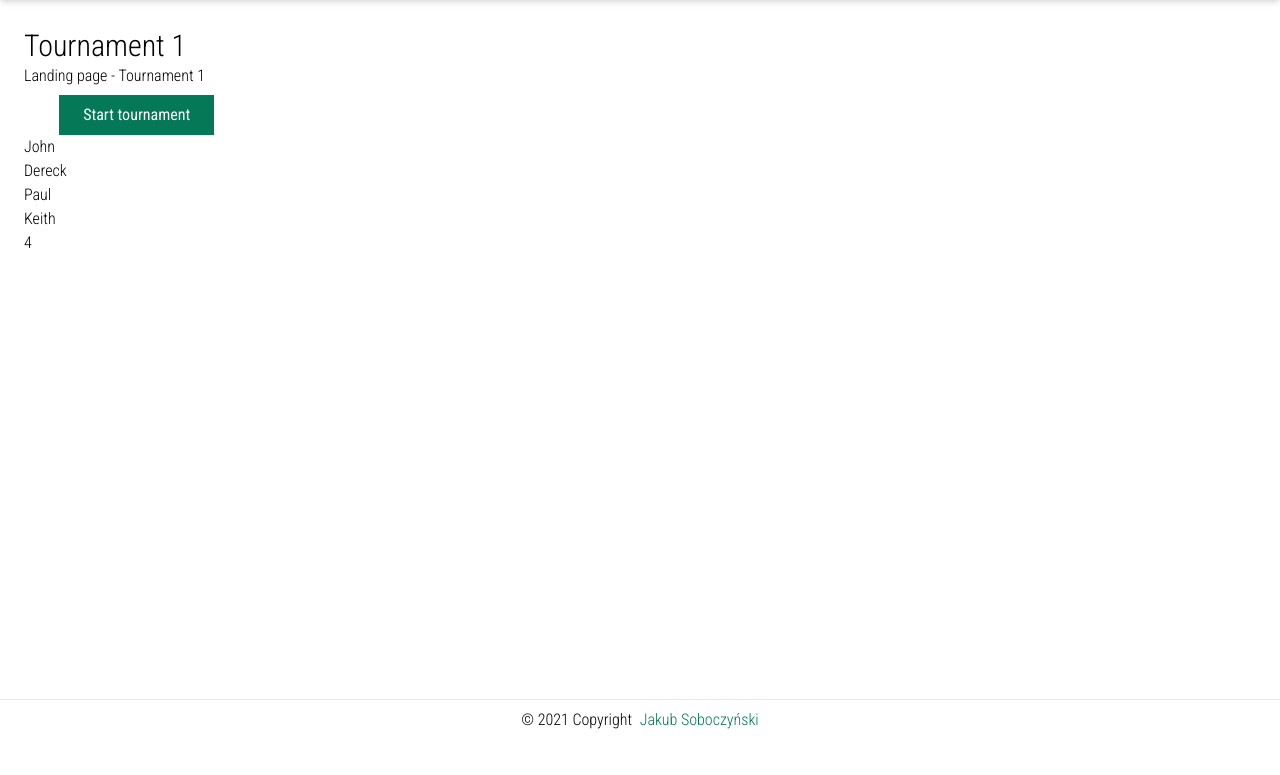
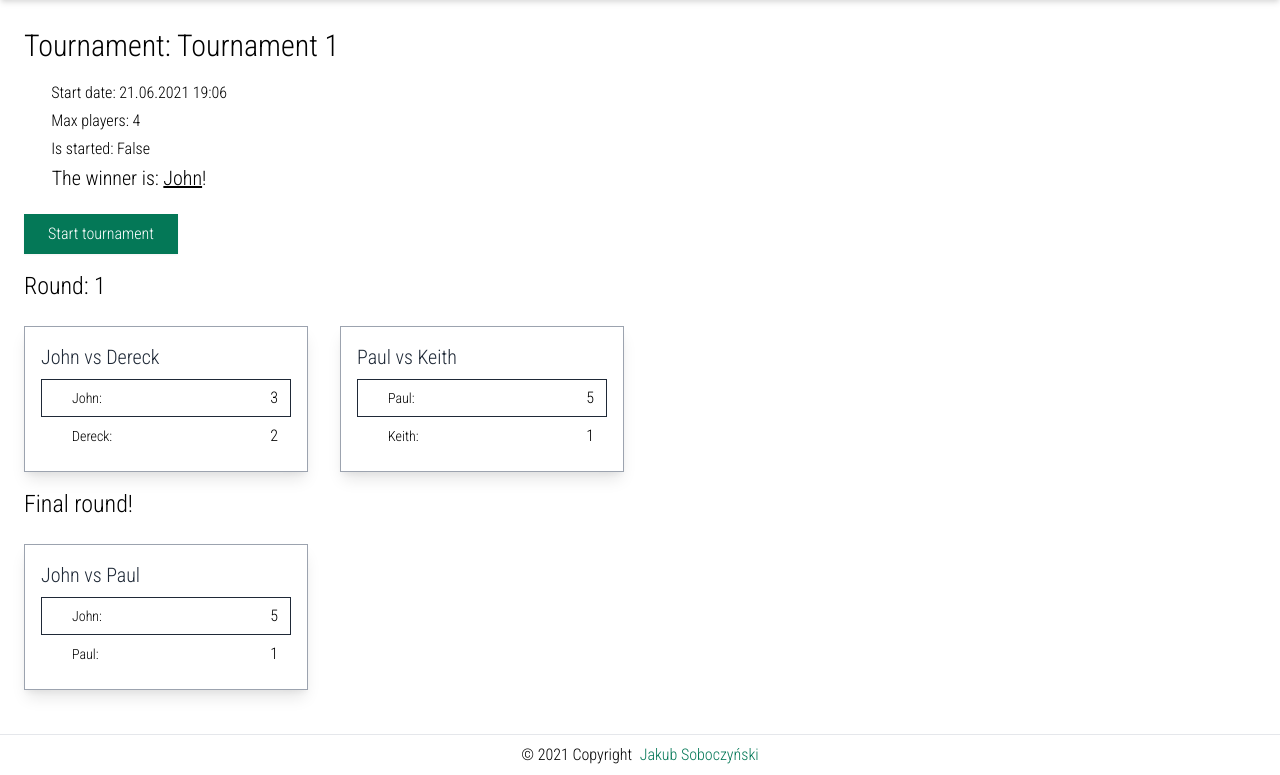
Before and after one commit to teziovsky/cup-tournament, a Django app: page /tournament/1 in a window 1280 px wide. Shown: the part 60-835 px from the top of the page. Before the commit the page ends 789 px from the top, so only its background shows below. Run offline with Django 3.2, Linux system fonts and the light colour scheme; a user stored in the database is signed in; data comes from the database, SQL or seed files in the repository; both versions use the stored data as it was after the commit; some libraries are stand-ins or nearby versions.

Commit message:
Added showing winner

```diff
--- a/cupTournament/theme/static/css/dist/styles.css
+++ b/cupTournament/theme/static/css/dist/styles.css
@@ -831,6 +831,13 @@ select {
 	margin-top: 0.25rem;
 	margin-bottom: 0.25rem;
 }
+.my-4 {
+	margin-top: 1rem;
+	margin-bottom: 1rem;
+}
+.ml-1 {
+	margin-left: 0.25rem;
+}
 .mr-1 {
 	margin-right: 0.25rem;
 }
@@ -861,17 +868,20 @@ select {
 .mt-2 {
 	margin-top: 0.5rem;
 }
-.ml-2 {
-	margin-left: 0.5rem;
-}
-.ml-1 {
-	margin-left: 0.25rem;
+.mb-4 {
+	margin-bottom: 1rem;
+}
+.mb-2 {
+	margin-bottom: 0.5rem;
 }
 .block {
 	display: block;
 }
 .inline-block {
 	display: inline-block;
+}
+.inline {
+	display: inline;
 }
 .flex {
 	display: flex;
@@ -1059,6 +1069,10 @@ select {
 	--tw-border-opacity: 1;
 	border-color: rgba(209, 213, 219, var(--tw-border-opacity));
 }
+.border-gray-800 {
+	--tw-border-opacity: 1;
+	border-color: rgba(31, 41, 55, var(--tw-border-opacity));
+}
 .bg-gray-200 {
 	--tw-bg-opacity: 1;
 	background-color: rgba(229, 231, 235, var(--tw-bg-opacity));
@@ -1136,6 +1150,10 @@ select {
 	padding-top: 0.75rem;
 	padding-bottom: 0.75rem;
 }
+.px-3 {
+	padding-left: 0.75rem;
+	padding-right: 0.75rem;
+}
 .pt-4 {
 	padding-top: 1rem;
 }
@@ -1221,6 +1239,10 @@ select {
 	--tw-text-opacity: 1;
 	color: rgba(31, 41, 55, var(--tw-text-opacity));
 }
+.text-red-500 {
+	--tw-text-opacity: 1;
+	color: rgba(239, 68, 68, var(--tw-text-opacity));
+}
 .text-yellow-700 {
 	--tw-text-opacity: 1;
 	color: rgba(180, 83, 9, var(--tw-text-opacity));
@@ -1253,9 +1275,8 @@ select {
 	--tw-text-opacity: 1;
 	color: rgba(55, 65, 81, var(--tw-text-opacity));
 }
-.text-red-500 {
-	--tw-text-opacity: 1;
-	color: rgba(239, 68, 68, var(--tw-text-opacity));
+.underline {
+	text-decoration: underline;
 }
 .shadow-md {
 	--tw-shadow: 0 4px 6px -1px rgba(0, 0, 0, 0.1), 0 2px 4px -1px rgba(0, 0, 0, 0.06);
@@ -1532,6 +1553,10 @@ input:checked ~ .toggle-path {
 	--tw-border-opacity: 1;
 	border-color: rgba(4, 120, 87, var(--tw-border-opacity));
 }
+.hover\:bg-gray-200:hover {
+	--tw-bg-opacity: 1;
+	background-color: rgba(229, 231, 235, var(--tw-bg-opacity));
+}
 .hover\:bg-red-700:hover {
 	--tw-bg-opacity: 1;
 	background-color: rgba(185, 28, 28, var(--tw-bg-opacity));
@@ -1539,10 +1564,6 @@ input:checked ~ .toggle-path {
 .hover\:bg-gray-50:hover {
 	--tw-bg-opacity: 1;
 	background-color: rgba(249, 250, 251, var(--tw-bg-opacity));
-}
-.hover\:bg-gray-200:hover {
-	--tw-bg-opacity: 1;
-	background-color: rgba(229, 231, 235, var(--tw-bg-opacity));
 }
 .focus\:border-primary:focus {
 	--tw-border-opacity: 1;
@@ -1568,14 +1589,14 @@ input:checked ~ .toggle-path {
 .focus\:ring-offset-2:focus {
 	--tw-ring-offset-width: 2px;
 }
-.group:hover .group-hover\:bg-gray-200 {
-	--tw-bg-opacity: 1;
-	background-color: rgba(229, 231, 235, var(--tw-bg-opacity));
-}
 .dark .dark\:border-gray-900 {
 	--tw-border-opacity: 1;
 	border-color: rgba(17, 24, 39, var(--tw-border-opacity));
 }
+.dark .dark\:border-gray-200 {
+	--tw-border-opacity: 1;
+	border-color: rgba(229, 231, 235, var(--tw-border-opacity));
+}
 .dark .dark\:bg-gray-800 {
 	--tw-bg-opacity: 1;
 	background-color: rgba(31, 41, 55, var(--tw-bg-opacity));
@@ -1593,10 +1614,6 @@ input:checked ~ .toggle-path {
 	color: rgba(156, 163, 175, var(--tw-text-opacity));
 }
 .dark .dark\:hover\:bg-gray-700:hover {
-	--tw-bg-opacity: 1;
-	background-color: rgba(55, 65, 81, var(--tw-bg-opacity));
-}
-.dark .group:hover .dark\:group-hover\:bg-gray-700 {
 	--tw-bg-opacity: 1;
 	background-color: rgba(55, 65, 81, var(--tw-bg-opacity));
 }
--- a/cupTournament/tournament/admin.py
+++ b/cupTournament/tournament/admin.py
@@ -16,3 +16,4 @@ admin.site.unregister(User)
 admin.site.register(User, UserAdmin)
 admin.site.register(Tournament)
 admin.site.register(Player)
+admin.site.register(Scores)
--- a/cupTournament/tournament/models/__init__.py
+++ b/cupTournament/tournament/models/__init__.py
@@ -1,4 +1,5 @@
 from .tournament_model import Tournament
 from .player_model import Player
+from .scores_model import Scores
 
-__all__ = ['Tournament', 'Player']
+__all__ = ['Tournament', 'Player', 'Scores']
--- a/cupTournament/tournament/models/scores_model.py
+++ b/cupTournament/tournament/models/scores_model.py
@@ -5,14 +5,12 @@ from django.urls import reverse
 
 class Scores(models.Model):
     id = models.AutoField(db_index=True, primary_key=True)
-    player1 = models.ForeignKey(Player, on_delete=models.CASCADE)
+    player1 = models.ForeignKey(Player, related_name='player1', on_delete=models.CASCADE)
     score_player1 = models.PositiveIntegerField()
-    player2 = models.ForeignKey(Player, on_delete=models.CASCADE)
+    player2 = models.ForeignKey(Player, related_name='player2', on_delete=models.CASCADE)
     score_player2 = models.PositiveIntegerField()
+    round = models.PositiveIntegerField()
     tournament = models.ForeignKey(Tournament, on_delete=models.CASCADE)
-
-    def get_absolute_url(self):
-        return reverse('tournament_detail', kwargs={'pk': self.tournament})
 
     def __str__(self):
         return str(self.player1) + str(self.score_player1) + ":" + str(self.player2) + str(self.score_player2)
--- a/cupTournament/tournament/models/tournament_model.py
+++ b/cupTournament/tournament/models/tournament_model.py
@@ -14,6 +14,7 @@ class Tournament(models.Model):
     name = models.CharField(max_length=30)
     start_date = models.DateTimeField()
     max_players = models.CharField(default=12, choices=MAXPLAYER_CHOICES, max_length=2)
+    is_started = models.BooleanField(default=False)
 
     def get_absolute_url(self):
         return reverse('tournament_detail', kwargs={'pk': self.id})
--- a/cupTournament/tournament/templates/tournament/tournament_detail.html
+++ b/cupTournament/tournament/templates/tournament/tournament_detail.html
@@ -1,17 +1,76 @@
 {% extends 'tournament/scheleton.html' %}
 {% block content %}
-    <h1 class="text-3xl">{{ object.name }}</h1>
-    <p>Landing page - {{ object.name }}</p>
-    <a href="{{ object.get_absolute_url }}/delete"
-       class="p-2 material-icons text-xl text-red-500 self-center hover:bg-gray-200 dark:hover:bg-gray-700 transition-colors">
-        &#xe872;
-    </a>
+    <h1 class="text-3xl mb-4">Tournament: {{ object.name }}</h1>
+    <div class="mb-5">
+        <p><span class="material-icons text-xl text-primary align-middle mr-2">&#xe8b5;</span> Start
+            date:
+            {{ object.start_date|date:'d.m.Y H:m' }}</p>
+        <p><span class="material-icons text-xl text-primary align-middle mr-2">&#xe7fb;</span> Max
+            players: {{ object.max_players }}</p>
+        <p>{% if object.is_started %}
+            <span class="material-icons text-xl text-primary align-middle mr-2">&#xe86c;</span>
+        {% else %}
+            <span class="material-icons text-xl text-primary align-middle mr-2">&#xe5c9;</span>
+        {% endif %} Is started: {{ object.is_started }}</p>
+        {% if winner is not empty %}
+            <p class="text-xl">
+                <span class="material-icons text-xl text-primary align-middle mr-2">&#xea23;</span> The winner is: <span
+                    class="underline">{{ winner }}</span>!
+            </p>
+        {% endif %}
+    </div>
 
-    <button class="btn btn-primary">Start tournament</button>
+    {% if players_length == 4 or players_length == 8 or players_length == 12 or players_length == 16 %}
+        {% if object.is_started == False %}
+            <a href="#" class="btn btn-primary mb-4">Start tournament</a>
+        {% endif %}
+    {% else %}
+        <div class="relative px-4 py-3 leading-normal text-red-700 bg-red-100"
+             role="alert">
+            <span class="absolute text-lg inset-y-0 left-0 flex items-center m-4 material-icons">&#xE000;</span>
+            <p class="ml-6">Aby rozpocząć turniej, liczba graczy musi wynosić: 4, 8, 12 lub 16 graczy.</p>
+        </div>
+    {% endif %}
 
-    {% for object in players %}
-        <p>{{ object }}</p>
-    {% endfor %}
-    {{ players_length }}
 
+    {% if scores is not empty %}
+        {% regroup scores by round as scores_by_round %}
+        {% for round in scores_by_round %}
+            <h2 class="text-2xl mb-2">
+                {% if forloop.last %}
+                    Final round!
+                {% else %}
+                    Round: {{ round.grouper }}
+                {% endif %}
+            </h2>
+            <div class="flex flex-wrap -mx-4">
+                {% for score in round.list %}
+                    <div class="group p-4 w-full sm:w-1/2 lg:w-1/3 xl:w-1/4">
+                        <div class="h-full border border-gray-400 shadow-lg p-4 dark:bg-gray-800 transition-colors">
+                            <h3 class="text-xl title-font text-gray-800 break-words mb-2 dark:text-gray-200 transition-colors">{{ score.player1 }}
+                                vs {{ score.player2 }}</h3>
+                            <div class="text-center flex justify-between w-full border border-1 {% if score.score_player1 > score.score_player2 %}border-gray-800 dark:border-gray-200{% else %}border-transparent{% endif %}">
+                                <p class="mr-3 inline-flex items-center text-sm py-1">
+                                    <span class="material-icons text-lg text-primary align-middle mx-2">&#xe7fd;</span>
+                                    {{ score.player1 }}:
+                                </p>
+                                <p class="inline-flex items-center text-md px-3">
+                                    {{ score.score_player1 }}
+                                </p>
+                            </div>
+                            <div class="text-center flex justify-between w-full border border-1 {% if score.score_player2 > score.score_player1 %}border-gray-800 dark:border-gray-200{% else %}border-transparent{% endif %}">
+                                <p class="mr-3 inline-flex items-center text-sm py-1">
+                                    <span class="material-icons text-lg text-primary align-middle mx-2">&#xe7fd;</span>
+                                    {{ score.player2 }}:
+                                </p>
+                                <p class="inline-flex items-center text-md px-3">
+                                    {{ score.score_player2 }}
+                                </p>
+                            </div>
+                        </div>
+                    </div>
+                {% endfor %}
+            </div>
+        {% endfor %}
+    {% endif %}
 {% endblock %}
--- a/cupTournament/tournament/views/tournament_view.py
+++ b/cupTournament/tournament/views/tournament_view.py
@@ -3,7 +3,7 @@ from django.views.generic import ListView, DetailView, CreateView, DeleteView
 from django.contrib.auth.mixins import LoginRequiredMixin
 from django.urls import reverse_lazy, reverse
 from django.utils import timezone
-from tournament.models import Tournament, Player
+from tournament.models import Tournament, Player, Scores
 import random
 
 
@@ -24,10 +24,23 @@ class DetailTournamentsView(LoginRequiredMixin, DetailView):
     def get_context_data(self, **kwargs):
         context = super().get_context_data(**kwargs)
         context['now'] = timezone.now()
-        players = Player.objects.select_related().filter(tournament=kwargs['object'])
-        players_length = players.count
+        tournament_id = self.kwargs.get('pk')
+        players = Player.objects.filter(tournament=tournament_id)
+        players_length = players.count()
+        scores = Scores.objects.filter(tournament=tournament_id)
+        winner = None
+        is_last_round = scores.count() == (players_length - 1)
+
+        if is_last_round:
+            last_score = scores.last()
+            if last_score.score_player1 and last_score.score_player2:
+                winner = last_score.player1 if int(last_score.score_player1) > int(
+                    last_score.score_player2) else last_score.player2
+
         context['players'] = players
         context['players_length'] = players_length
+        context['scores'] = scores
+        context['winner'] = winner
         return context
 
 
```
Also changed, not shown: cupTournament/tournament/templates/tournament/history_list.html (+13 -3 lines), cupTournament/tournament/templates/tournament/tournament_list.html (+13 -3 lines), cupTournament/db.sqlite3, cupTournament/tournament/migrations/0001_initial.py, cupTournament/tournament/migrations/0002_auto_20210610_1705.py (deleted).
